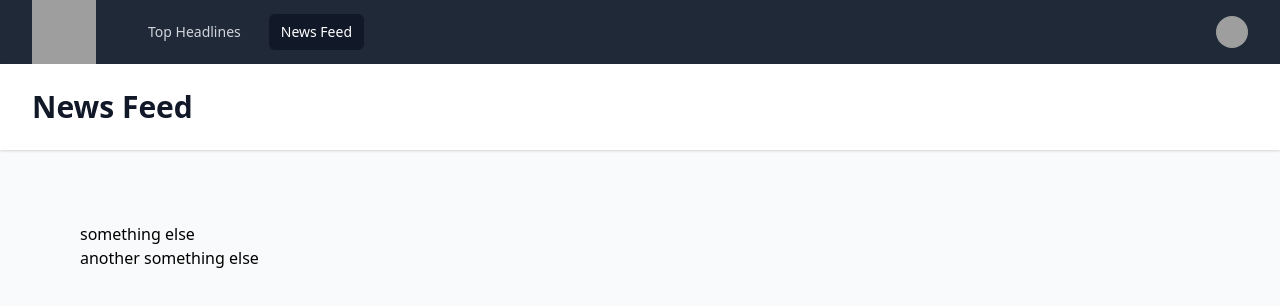
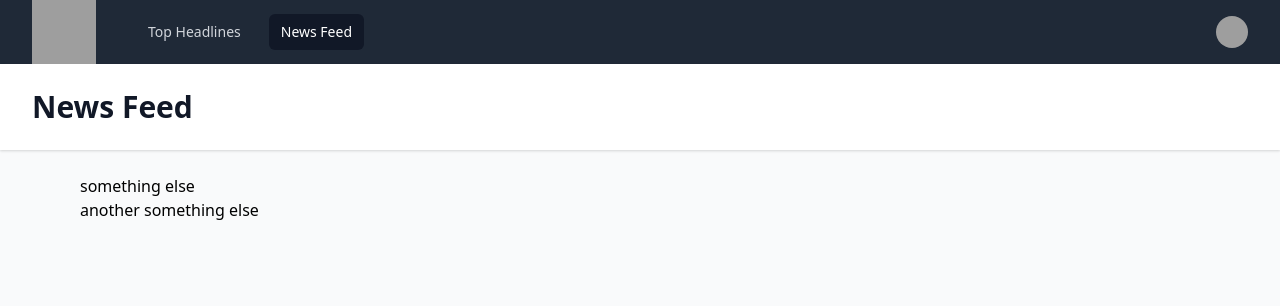
Before and after one commit to bridgecrew-perf6/nextjs-react-tailwind-react-query-news-app, a Next.js app: page /news-feed in a window 1280 px wide. Shown: the top 306 px of the page. Built offline with nearby package versions, Linux system fonts and the light colour scheme; grey boxes are pictures that could not be loaded.

Commit message:
remove vertical padding

```diff
--- a/components/homeTemplate.js
+++ b/components/homeTemplate.js
@@ -15,9 +15,7 @@
       <main>
         <div className="max-w-7xl mx-auto py-6 sm:px-6 lg:px-8">
           {/* <!-- Content goes here --> */}
-          <div className="container my-12 mx-auto px-4 md:px-12">
-            {children}
-          </div>
+          <div className="container mx-auto px-4 md:px-12">{children}</div>
           {/* <!-- /End Content --> */}
         </div>
       </main>
```
